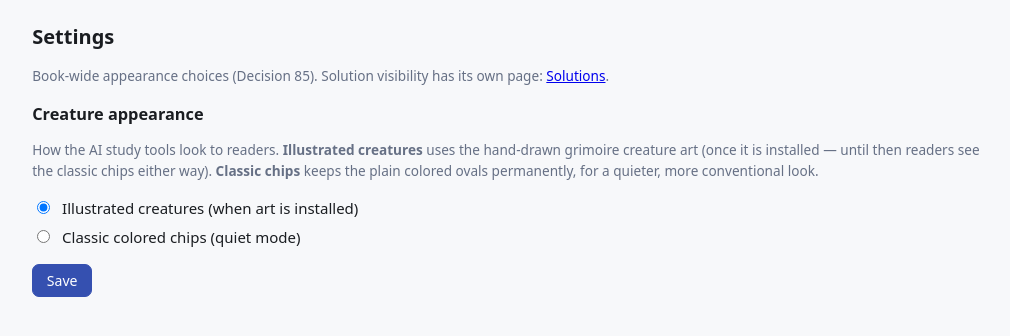
After one commit to katestange/alchemy-textbook, a FastAPI app: template backend/templates/admin/settings.html in a window 1280 px wide. The commit adds this page. Shown: the top 336 px of the page, without its empty margins (131-1141 px from the left). Run offline with FastAPI, Linux system fonts and the light colour scheme; the template is opened without the code that fills it, so the values that code supplies are empty; parts of the project's set-up code (start-up, migrations or seed data) failed here and were passed over.

Commit message:
settings: classic chips as permanent creature-art alternative (Decision 85)
The Decision-56 quiet-mode colored chips stay as an instructor-selectable
"classic" look rather than being replaced when creature art ships. New
creature_art setting (on/off, default on) chosen on /admin/settings —
resurrected as a real page (amends the Decision-77 redirect) with a new
nav link — and served in GET /api/book; the frontend stamps
<html data-creature-art="on|off">. Contract: the future art layer checks
the flag and leaves the chips alone when off; until art is installed
both modes render the chips.

Smoke-tested live (login → settings page → toggle off/on → /api/book
follows, radio state persists); 14 backend + 107 frontend tests pass.

Co-Authored-By: Claude Fable 5 <noreply@anthropic.com>

```diff
--- a/backend/app.py
+++ b/backend/app.py
@@ -891,6 +891,10 @@ def api_book():
         "slug": BOOK_CFG["book"]["slug"],
         "code_example": f"{prefix}-7X4M-Q2",
         "desmos_api_key": BOOK_CFG["frontend"]["desmos_api_key"] or None,
+        # Decision 85: instructor's creature-appearance choice. False means
+        # the classic colored chips (quiet mode) even after creature art is
+        # installed; the art layer must check this and stand down.
+        "creature_art": get_setting("creature_art", "on") != "off",
     }
 
 
--- a/backend/templates/admin/base.html
+++ b/backend/templates/admin/base.html
@@ -113,6 +113,7 @@
     <a href="/admin/stats"   {% if active == 'stats'   %}class="active"{% endif %}>Stats</a>
     <a href="/admin/usage"   {% if active == 'usage'   %}class="active"{% endif %}>Usage</a>
     <a href="/admin/solutions"{% if active == 'solutions'%}class="active"{% endif %}>Solutions</a>
+    <a href="/admin/settings" {% if active == 'settings'%}class="active"{% endif %}>Settings</a>
   </nav>
   <form method="post" action="/admin/logout"><button>Log out</button></form>
 </header>
--- /dev/null
+++ b/backend/templates/admin/settings.html
@@ -0,0 +1,34 @@
+{% extends "admin/base.html" %}
+{% block title %}Settings{% endblock %}
+{% block content %}
+<h1>Settings</h1>
+<p class="hint">Book-wide appearance choices (Decision 85). Solution
+visibility has its own page: <a href="/admin/solutions">Solutions</a>.</p>
+
+<section class="block">
+  <h2>Creature appearance</h2>
+  <p class="hint">How the AI study tools look to readers. <strong>Illustrated
+  creatures</strong> uses the hand-drawn grimoire creature art (once it is
+  installed &mdash; until then readers see the classic chips either way).
+  <strong>Classic chips</strong> keeps the plain colored ovals permanently,
+  for a quieter, more conventional look.</p>
+  <form method="post" action="/admin/settings/creature-art">
+    <label class="choice">
+      <input type="radio" name="creature_art" value="on"
+             {% if creature_art != 'off' %}checked{% endif %}>
+      Illustrated creatures (when art is installed)
+    </label>
+    <label class="choice">
+      <input type="radio" name="creature_art" value="off"
+             {% if creature_art == 'off' %}checked{% endif %}>
+      Classic colored chips (quiet mode)
+    </label>
+    <p><button class="primary">Save</button></p>
+  </form>
+</section>
+
+<style>
+  label.choice { display: block; margin: 0.4rem 0; }
+  label.choice input { margin-right: 0.5rem; }
+</style>
+{% endblock %}
```
Also changed, not shown: backend/admin.py (+20 -4 lines), frontend/src/lib/stores/bookConfig.js (+10 -1 lines), spec.md (+1 -0 lines), backend/README.md.
